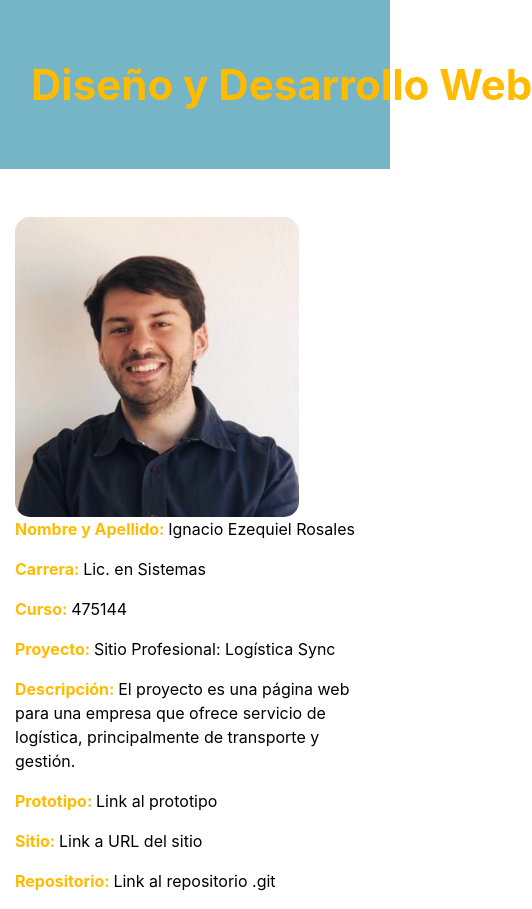
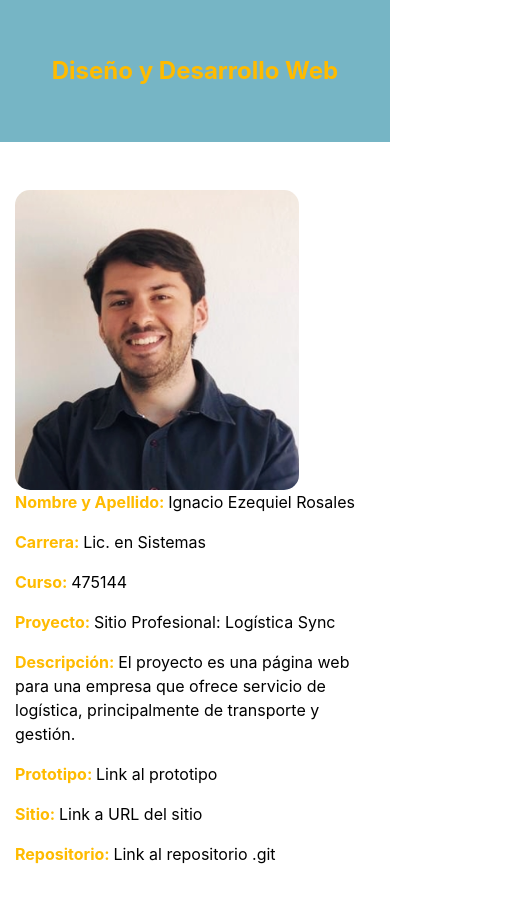
Before and after one commit to nachorosales/fichaPersonal, a plain HTML site: page index.html in a window 390 px wide. Shown: the whole page, 532 px wide, since content can reach past the window. After the commit the page ends 882 px from the top, so only its background shows below. Drawn offline with nearby package versions, Linux system fonts and the light colour scheme.

Commit message:
fixes varios

```diff
--- a/index.html
+++ b/index.html
@@ -34,7 +34,7 @@
 
           <p class="font-weight-bold">Descripción: <span class="font-weight-normal">El proyecto es una página web para una empresa que ofrece servicio de logística, principalmente de transporte y gestión.</p</span></p>
           <p class="font-weight-bold">Prototipo: <a href="#" class="font-weight-normal" target="_blank">Link al prototipo</a></p>
-          <p class="font-weight-bold">Sitio: <a href="https://nachorosales.github.io/fichaPersonal/" class="font-weight-normal" target="_blank">Link a URL del sitio</a></p>
+          <p class="font-weight-bold">Sitio: <a href="https://nachorosales.github.io/UVA-2---Trabajo-integrador-de-sitios-profesionales/index.html" class="font-weight-normal" target="_blank">Link a URL del sitio</a></p>
           <p class="font-weight-bold">Repositorio: <a href="https://github.com/nachorosales/fichaPersonal" class="font-weight-normal" target="_blank">Link al repositorio .git</a></p>
         </div>
       </div>
--- a/styles.css
+++ b/styles.css
@@ -46,3 +46,18 @@
 .rounded {
   max-height: 300px;
 }
+
+
+*{
+  box-sizing: border-box;
+  margin: 0;
+  overflow: hidden;
+  white-space: wrap;
+  word-break: break-word;
+}
+
+@media (max-width: 576px) {
+  .navbar .navbar-brand {
+    font-size: 24px; /* Reducir el tamaño de la fuente para dispositivos móviles */
+  }
+}
```
